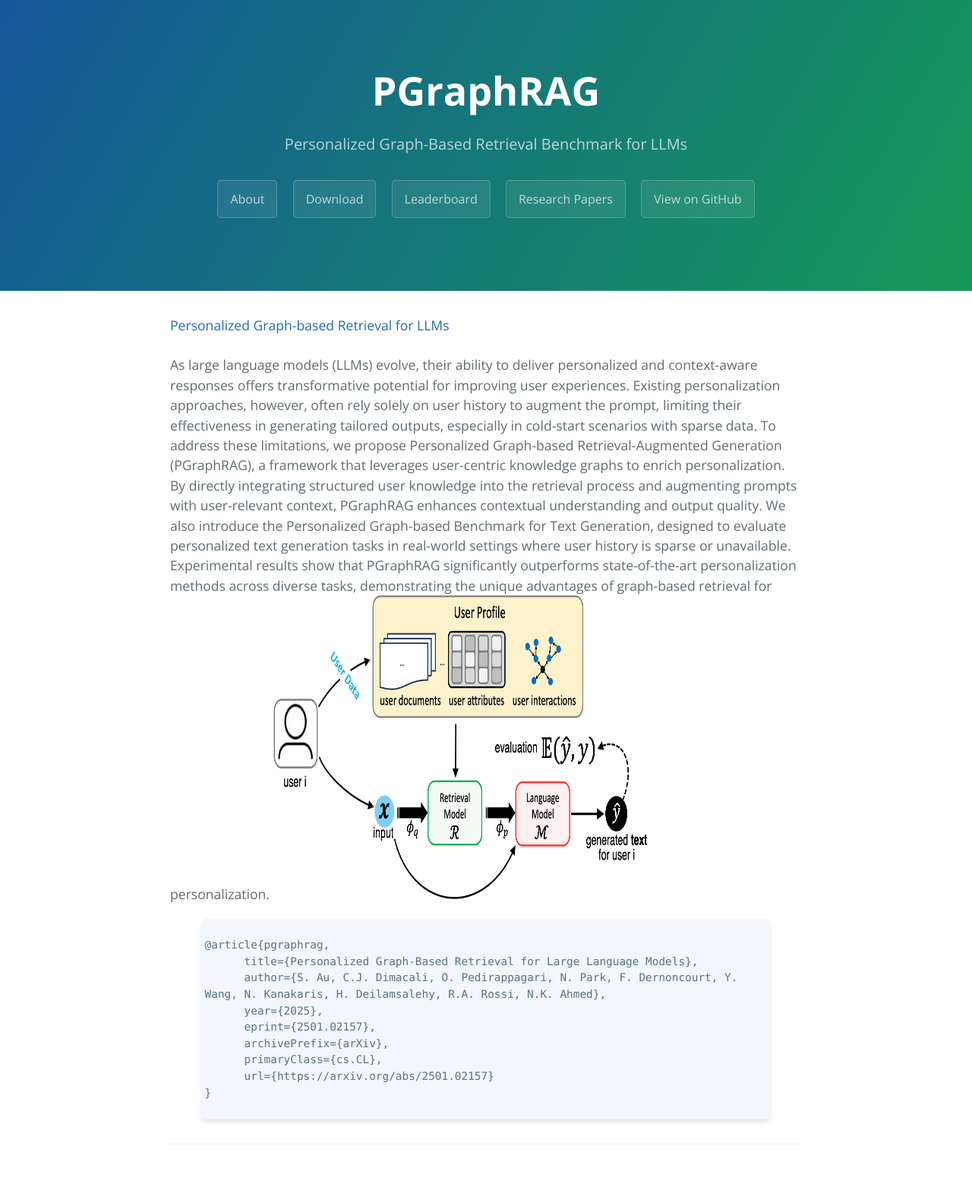
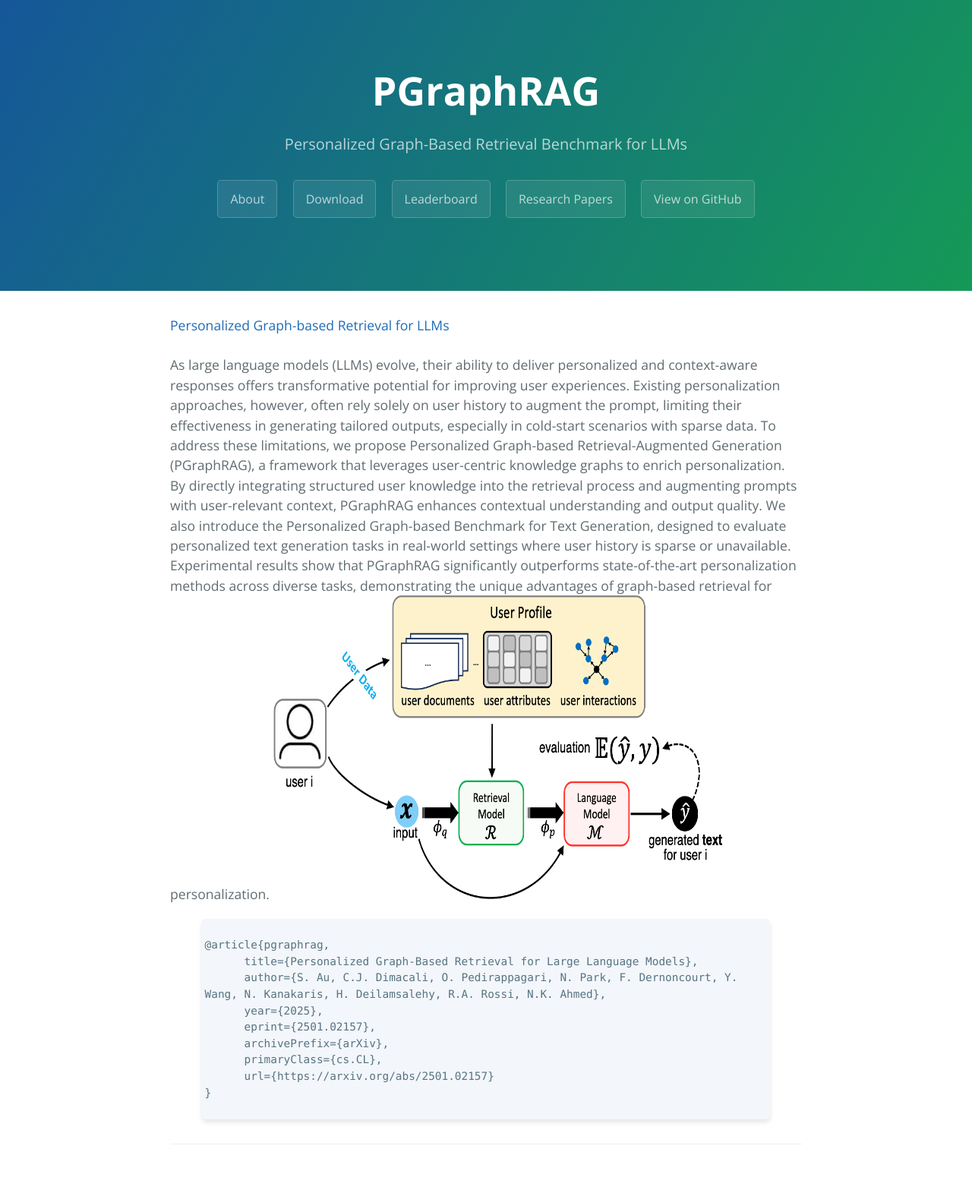
Before and after one commit to PGraphRAG-benchmark/PGraphRAG-benchmark.github.io, a Jekyll site: the page built from related-papers.html, in a window 1280 px wide. Shown: the whole page at 76% size. Built offline with Jekyll 4.4.1, drawn with Linux system fonts in a browser that asks for light colours.

Commit message:
Update related-papers.html

```diff
--- a/related-papers.html
+++ b/related-papers.html
@@ -9,7 +9,7 @@
 
 As large language models (LLMs) evolve, their ability to deliver personalized and context-aware responses offers transformative potential for improving user experiences. Existing personalization approaches, however, often rely solely on user history to augment the prompt, limiting their effectiveness in generating tailored outputs, especially in cold-start scenarios with sparse data. To address these limitations, we propose Personalized Graph-based Retrieval-Augmented Generation (PGraphRAG), a framework that leverages user-centric knowledge graphs to enrich personalization. By directly integrating structured user knowledge into the retrieval process and augmenting prompts with user-relevant context, PGraphRAG enhances contextual understanding and output quality. We also introduce the Personalized Graph-based Benchmark for Text Generation, designed to evaluate personalized text generation tasks in real-world settings where user history is sparse or unavailable. Experimental results show that PGraphRAG significantly outperforms state-of-the-art personalization methods across diverse tasks, demonstrating the unique advantages of graph-based retrieval for personalization.
 
-<img src="pgraphrag-fig.png" alt="" width="500" height="400">
+<img src="pgraphrag-fig.png" alt="" width="600" height="400">
 
    <code>
 @article{pgraphrag,
```
